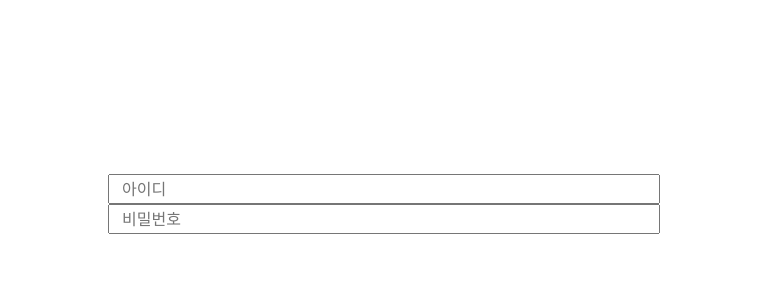
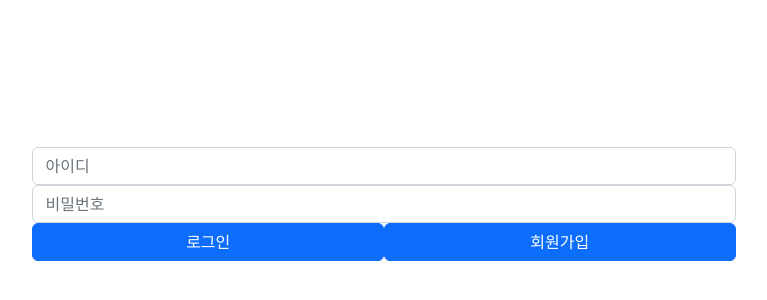
Before and after one commit to leemhoon00/board_front, a React (Create React App) app: page / in a window 1280 px wide. Shown: the part 196-496 px from the top of the page, without its empty margins (256-1023 px from the left). Built offline with nearby package versions, Linux system fonts and the light colour scheme.

Commit message:
feat: link to signup

```diff
--- a/src/pages/LoginPage/loginComponent.js
+++ b/src/pages/LoginPage/loginComponent.js
@@ -1,11 +1,12 @@
 import * as React from "react";
+import { Link } from "react-router-dom";
 
 class LoginComponent extends React.Component{
-  submitEvent = (event) => {
-    event.preventDefault();
-  }
 
   render() {
+    const signupEvent = (event) => {
+      console.log('aaa');
+    }
     return (
       <div style={{
         display: 'flex',
@@ -14,12 +15,12 @@ class LoginComponent extends React.Component{
         width: '100%',
         height: '100vh',
       }}>
-        <form className="row" style={{
-
-
+        <form className="row form-group" style={{
         }}>
-          <input name="id" class="col-12" placeholder="아이디" required type="text"/>
-          <input name="pw" class="col-12" placeholder="비밀번호" required type="password" />
+          <input name="id" className="col-12 form-control" placeholder="아이디" required type="text"/>
+          <input name="pw" className="col-12 form-control" placeholder="비밀번호" required type="password" />
+          <button type="submit" className="col-6 btn btn-primary">로그인</button>
+          <Link to="/signup" className="col-6 btn btn-primary" onClick={signupEvent}>회원가입</Link>
         </form>
       </div>
     );
--- /dev/null
+++ b/src/pages/SignupPage/SignupComponent.js
@@ -0,0 +1 @@
+import * as React from "react";
--- a/src/router.js
+++ b/src/router.js
@@ -1,6 +1,6 @@
 import * as React from "react";
 import {createBrowserRouter} from "react-router-dom";
-import LoginComponent from "./pages/LoginPage/loginComponent";
+import LoginComponent from "./pages/LoginPage/LoginComponent";
 
 const router = createBrowserRouter([
   {
```
